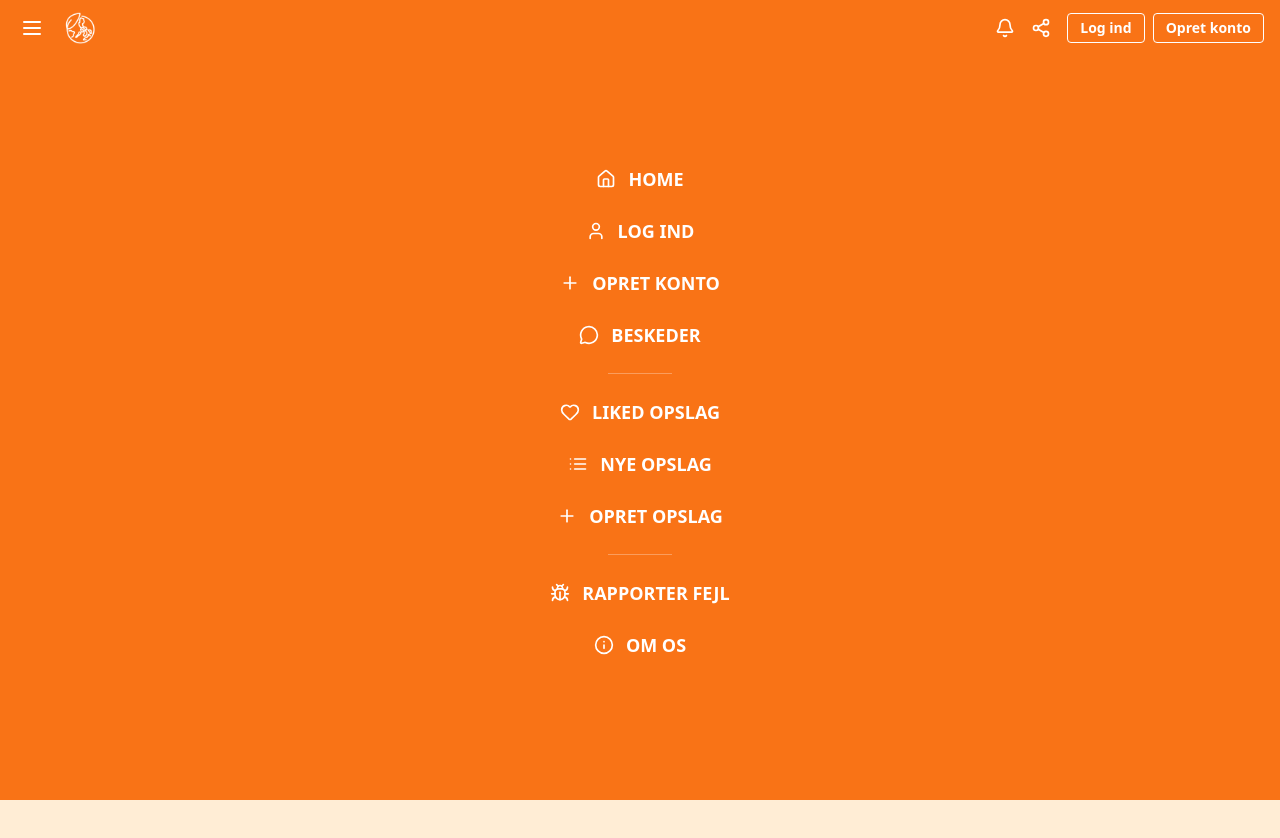
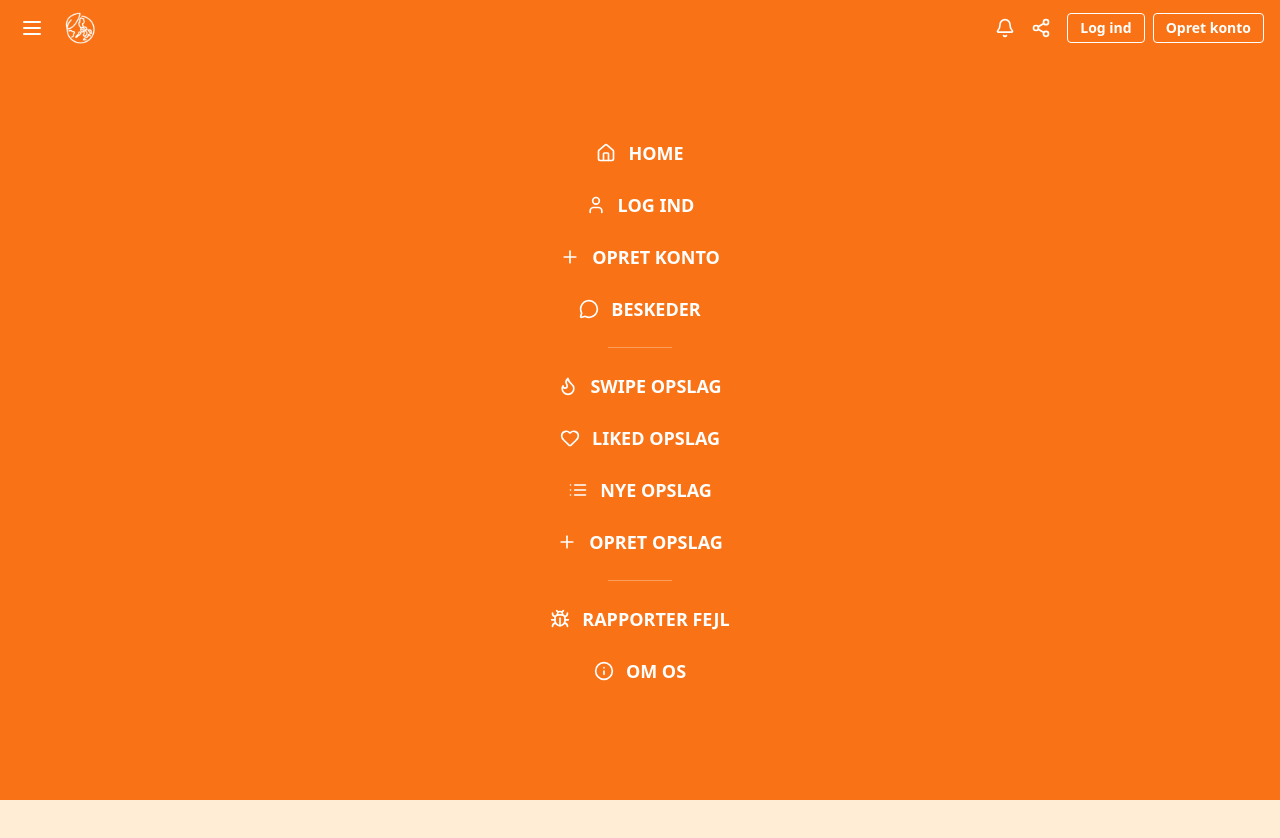
Before and after one commit to criller7070/roskilde-trade-app, a React (Vite) app in the folder frontend/: page / in a window 1280 px wide. Both pictures are taken after a click on the button 32 px from the left and 28 px from the top of the page. Shown: the top 838 px of the page. Built offline with nearby package versions, Linux system fonts and the light colour scheme; no server answers; the database is empty.

Commit message:
Swipe Opslag button

```diff
--- a/frontend/src/components/Navbar.jsx
+++ b/frontend/src/components/Navbar.jsx
@@ -1,5 +1,5 @@
 import React, { useState } from 'react';
-import { Menu, Bell, Share2, Search, Shield, Home, User, LogOut, MessageCircle, Heart, List, Plus, Info, Bug } from 'lucide-react';
+import { Menu, Bell, Share2, Search, Shield, Home, User, LogOut, MessageCircle, Heart, List, Plus, Info, Bug, Flame } from 'lucide-react';
 import { Link, useNavigate } from 'react-router-dom';
 import { auth } from '../firebase';
 import { useAuth } from '../contexts/AuthContext';
@@ -154,6 +154,10 @@ const Navbar = () => {
           </Link>
 
           <div className="w-16 mx-auto border-t border-white/30 my-1"></div>
+          <Link to="/swipe" onClick={() => setOpen(false)} className="flex items-center space-x-3">
+            <Flame size={20} />
+            <span>Swipe Opslag</span>
+          </Link>
           <Link to="/liked" onClick={() => setOpen(false)} className="flex items-center space-x-3">
             <Heart size={20} />
             <span>Liked Opslag</span>
```
